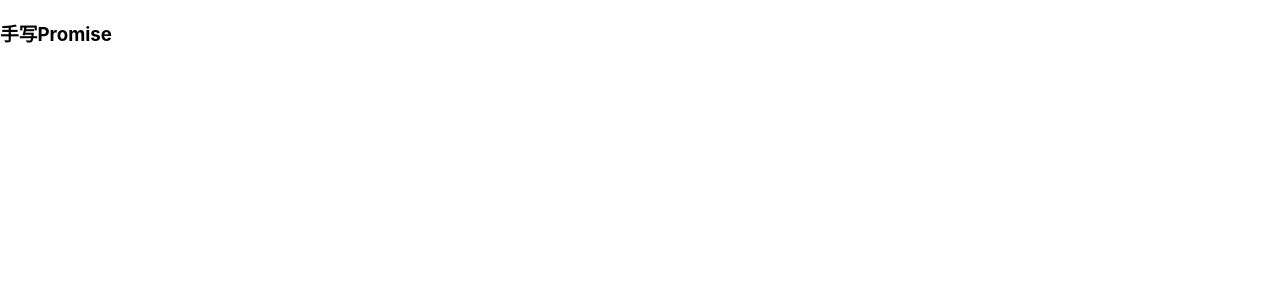
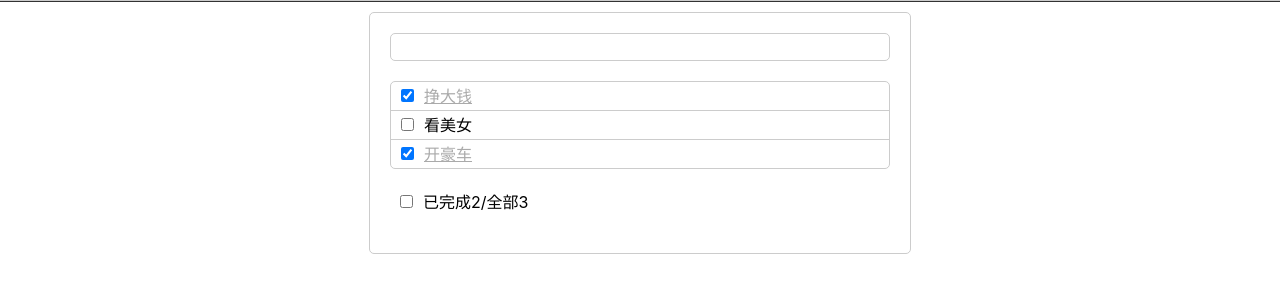
Before and after one commit to uedup/rp, a React (Create React App) app: page / in a window 1280 px wide. Shown: the top 300 px of the page. Built offline with nearby package versions, Linux system fonts and the light colour scheme.

Commit message:
feat:todolist 组件

```diff
--- /dev/null
+++ b/src/B01.todolist/List.tsx
@@ -0,0 +1,80 @@
+import * as React from 'react';
+import { useState } from 'react';
+
+import "./index.css"
+
+type ListType = {
+    id: string,
+    txt: string,
+    checked: boolean
+}
+type IProps = {
+    list: ListType[],
+    setList: Function
+}
+
+const List: React.FC<IProps> = (props) => {
+    const [inputing, setInputing] = useState<null | string>(null)
+    const getDone = () => {
+        let n = 0;
+        props.list.forEach((item) => {
+            return item.checked ? n++ : ''
+        })
+        return n;
+    }
+    const handleDone = (e: React.ChangeEvent<HTMLInputElement>) => {
+        let newList = [...props.list]
+        newList.forEach((item) => {
+            if (item.id === e.target.id) { item.checked = !item.checked }
+        })
+        props.setList(newList)
+    }
+    const handleDoneAll = (e: React.ChangeEvent<HTMLInputElement>) => {
+        let newList = [...props.list]
+        newList.forEach((item) => {
+            item.checked = e.target.checked
+        })
+        props.setList(newList)
+    }
+    const removeItem = (id: string) => {
+        let newList = [...props.list].filter(item => item.id !== id)
+        props.setList(newList)
+    }
+    const intoEdit = (e: React.MouseEvent<HTMLElement>, id: string) => {
+        // e.stopPropagation()
+        setInputing(id)
+    }
+    const handleUpdata = (e: React.KeyboardEvent<HTMLInputElement>, id: string) => {
+        const input = (e.target as HTMLInputElement)
+        const v = input.value;
+        if (e.code === 'Enter' && v.length > 0) {
+            let newList = [...props.list]
+            newList.forEach((item) => {
+                if (item.id === id) item.txt = v
+            })
+            props.setList(newList)
+            setInputing(null)
+        }
+    }
+    return (
+        <>
+            <ul className="list">
+                {props.list.map((item, index) => {
+                    return (<li key={item.id} className={item.checked ? 'done' : ''}>
+                        <input onChange={handleDone} type="checkbox" name={item.id} id={item.id} checked={item.checked} />
+                        <label className={inputing === item.id ? 'inputing' : ''} onDoubleClick={(e) => { intoEdit(e, item.id) }}>
+                            <span>{item.txt} </span>
+                            <input type="text" defaultValue={item.txt} onKeyUp={(e) => { handleUpdata(e, item.id) }} />
+                        </label>
+                        <button className="del" onClick={() => { removeItem(item.id) }}>删除</button>
+                    </li>)
+                })}
+            </ul>
+            <div className="result">
+                <input type="checkbox" name="" id="" onChange={handleDoneAll} />
+                <label htmlFor="">已完成{getDone()}/全部{props.list.length}</label>
+            </div>
+        </>
+    )
+}
+export default List
--- /dev/null
+++ b/src/B01.todolist/index.css
@@ -0,0 +1,75 @@
+* {
+  padding: 0;
+  margin: 0;
+}
+.hr {
+  border-top: 1px solid #ccc;
+  border-bottom: 1px solid #333;
+}
+.todo {
+  border: 1px solid #333;
+  margin: 10px auto;
+  border: 1px solid #ccc;
+  width: 500px;
+  padding: 20px;
+  border-radius: 5px;
+}
+.search {
+  width: 100%;
+  border: 1px solid #ccc;
+  margin-bottom: 20px;
+  height: 28px;
+  line-height: 28px;
+  padding: 0 10px;
+  box-sizing: border-box;
+  border-radius: 5px;
+}
+.list {
+  border: 1px solid #ccc;
+  border-radius: 5px;
+}
+.list li {
+  position: relative;
+  list-style: none;
+  height: 28px;
+  line-height: 28px;
+  border-bottom: 1px solid #ccc;
+  padding: 0 10px;
+}
+.list li.done label {
+  text-decoration: underline;
+  color: #aaa;
+}
+.list input {
+  margin-right: 10px;
+}
+.list label {
+  margin-right: 10px;
+}
+.list label input {
+  display: none;
+}
+.list label.inputing span {
+  display: none;
+}
+.list label.inputing input {
+  display: inline-block;
+}
+.list li:last-child {
+  border-bottom: 0;
+}
+.list button {
+  display: none;
+  position: absolute;
+  right: 10px;
+  top: 2px;
+}
+.list li:hover button {
+  display: inline-block;
+}
+.result {
+  padding: 20px 10px;
+}
+.result input {
+  margin-right: 10px;
+}
--- /dev/null
+++ b/src/B01.todolist/index.tsx
@@ -0,0 +1,60 @@
+import { useState, useEffect } from 'react';
+import List from "./List"
+import "./index.css"
+type AppProps = {
+
+}
+type ListType = {
+  id: string,
+  txt: string,
+  checked: boolean
+}
+const App: React.FC<AppProps> = () => {
+  const data = localStorage.getItem('todoList')
+  let defList = [
+    {
+      id: '001',
+      txt: '挣大钱',
+      checked: true
+    },
+    {
+      id: '002',
+      txt: '看美女',
+      checked: false
+    }
+    ,
+    {
+      id: '003',
+      txt: '开豪车',
+      checked: true
+    }
+  ]
+  const [list, setList] = useState(data&&data?.length>0?JSON.parse(data):defList)
+  const changeList = (list: ListType[]) => {
+    setList(list)
+    localStorage.setItem('todoList',JSON.stringify(list))
+  }
+  const handleAdd = (e: React.KeyboardEvent<HTMLInputElement>) => {
+    const input = (e.target as HTMLInputElement)
+    const v = input.value;
+    if (e.code === 'Enter' && v.length > 0) {
+      let newList = [...list, {
+        id: (list.length + 1).toString(),
+        txt: v,
+        checked: false
+      }]
+      changeList(newList)
+      input.value = ''
+    }
+  }
+  return (
+    <>
+      <div className="hr"></div>
+      <div className="todo">
+        <input type="text" className="search" onKeyUp={handleAdd} />
+        <List list={list} setList={changeList} />
+      </div>
+    </>
+  )
+}
+export default App
--- a/src/index.tsx
+++ b/src/index.tsx
@@ -1,7 +1,7 @@
 import React from 'react';
 import ReactDOM from 'react-dom/client';
 import './index.css';
-import Demo from './A01.promise/promise-手写';
+import Demo from './B01.todolist';
 import reportWebVitals from './reportWebVitals';
 
 const root = ReactDOM.createRoot(
@@ -10,7 +10,6 @@ const root = ReactDOM.createRoot(
 root.render(
   <React.StrictMode>
     <Demo />
-    {/* <Demo message='我是消息'>haha</Demo> */}
   </React.StrictMode>
 );
 
```
